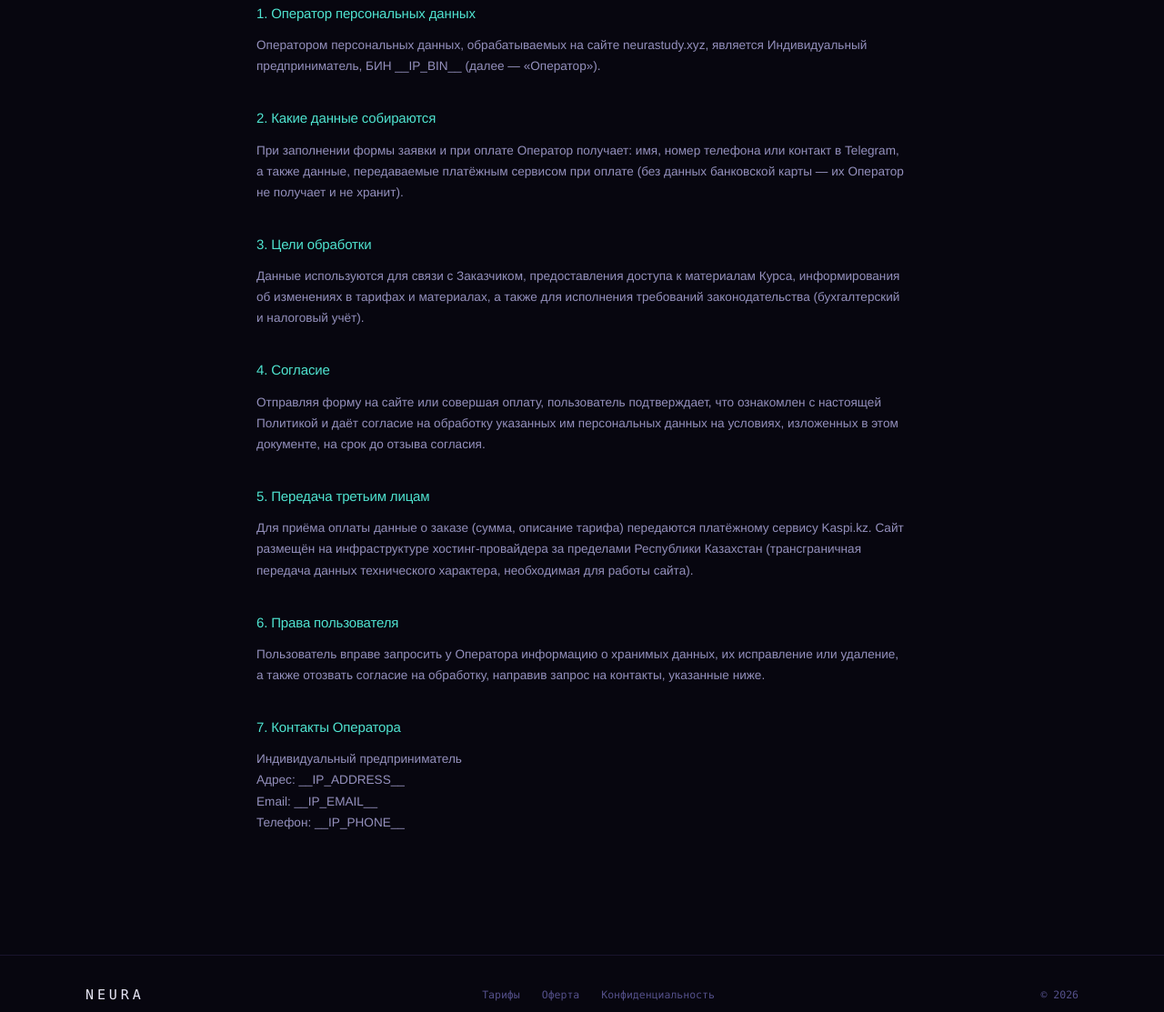
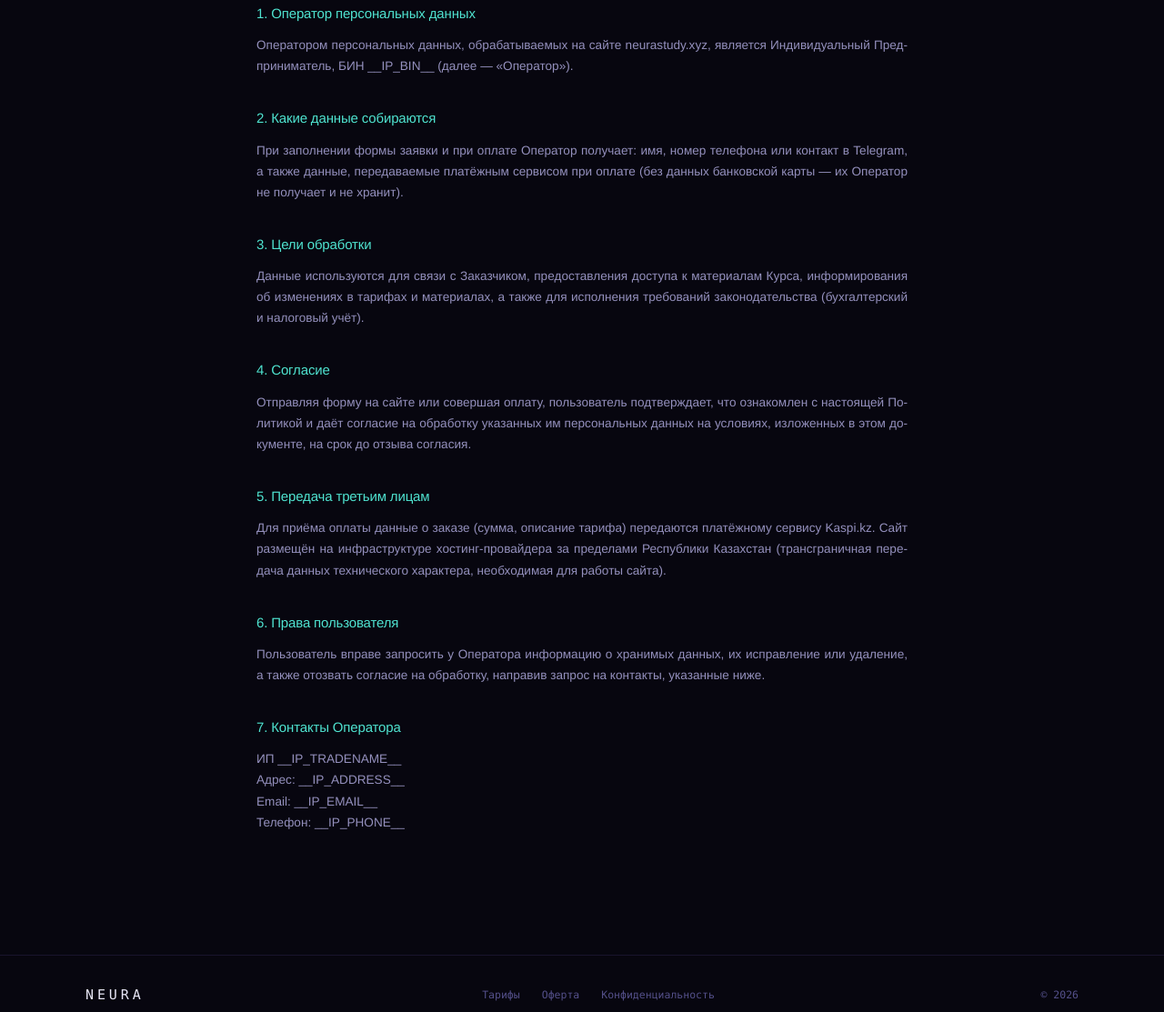
Before and after one commit to kaifbulatov-sketch/Website, a website: page privacy.html in a window 1280 px wide. Shown: the part 272-1385 px from the top of the page at 91% size. Drawn offline with Linux system fonts and the light colour scheme.

Commit message:
Legal docs: trade name in clause 7, capitalize Предприниматель, justify body text
- oferta.html / privacy.html clause 7 now reads "ИП __IP_TRADENAME__" instead
  of the bare "Индивидуальный предприниматель" from the previous commit - the
  owner wants the trade name shown there, БИН untouched. __IP_TRADENAME__ is a
  new token in build-legal.js (same pattern as БИН/address/phone/etc: never
  the real value in git, substituted from a Vercel env var at build time).
  private/oferta.html and private/privacy.html got the literal value directly
  since those are the gitignored local preview copies with real data.
- "Предприниматель" now capitalized everywhere it appears in both documents,
  consistent with how "Исполнитель"/"Заказчик"/"Оператор" are already treated
  as capitalized defined terms in the same text.
- private/ copies also got the address updated to the owner's actual current
  address.
- style.css: .legal__list p (the actual clause body text) is now
  text-align:justify with text-align-last:left and hyphens:auto, so paragraph
  edges line up on both sides instead of ragged-right, without stretching the
  final line of each paragraph or leaving huge inter-word gaps on narrow lines.

Follow-up still needed on Vercel (not something this repo can do): add
IP_TRADENAME=Katana and update IP_ADDRESS to the new address as Environment
Variables, or clause 7 will render the bracketed placeholder instead.

```diff
--- a/build-legal.js
+++ b/build-legal.js
@@ -10,6 +10,7 @@
 const fs = require('fs');
 
 const REPLACEMENTS = {
+  '__IP_TRADENAME__': process.env.IP_TRADENAME || '[название ИП]',
   '__IP_BIN__': process.env.IP_BIN || '[БИН/ИИН]',
   '__IP_CERT__': process.env.IP_CERT || '[номер свидетельства]',
   '__IP_ADDRESS__': process.env.IP_ADDRESS || '[адрес]',
--- a/privacy.html
+++ b/privacy.html
@@ -30,7 +30,7 @@
   <ol class="legal__list">
     <li>
       <h3>1. Оператор персональных данных</h3>
-      <p>Оператором персональных данных, обрабатываемых на сайте neurastudy.xyz, является Индивидуальный предприниматель, БИН __IP_BIN__ (далее — «Оператор»).</p>
+      <p>Оператором персональных данных, обрабатываемых на сайте neurastudy.xyz, является Индивидуальный Предприниматель, БИН __IP_BIN__ (далее — «Оператор»).</p>
     </li>
     <li>
       <h3>2. Какие данные собираются</h3>
@@ -54,7 +54,7 @@
     </li>
     <li>
       <h3>7. Контакты Оператора</h3>
-      <p>Индивидуальный предприниматель<br>
+      <p>ИП __IP_TRADENAME__<br>
       Адрес: __IP_ADDRESS__<br>
       Email: __IP_EMAIL__<br>
       Телефон: __IP_PHONE__</p>
--- a/style.css
+++ b/style.css
@@ -553,5 +553,8 @@ p{ font-size:14.8px; color:var(--dim); }
 .legal h1{ margin:10px 0 40px; }
 .legal__list li{ list-style:none; margin-bottom:34px; }
 .legal__list h3{ font-size:15px; font-weight:400; color:var(--g); margin-bottom:12px; }
-.legal__list p{ margin-bottom:10px; font-size:13.6px; line-height:1.7; }
+.legal__list p{
+  margin-bottom:10px; font-size:13.6px; line-height:1.7;
+  text-align:justify; text-align-last:left; hyphens:auto;
+}
 .legal a{ color:var(--g); text-decoration:underline; text-underline-offset:3px; }
```
Also changed, not shown: oferta.html (+2 -2 lines).
